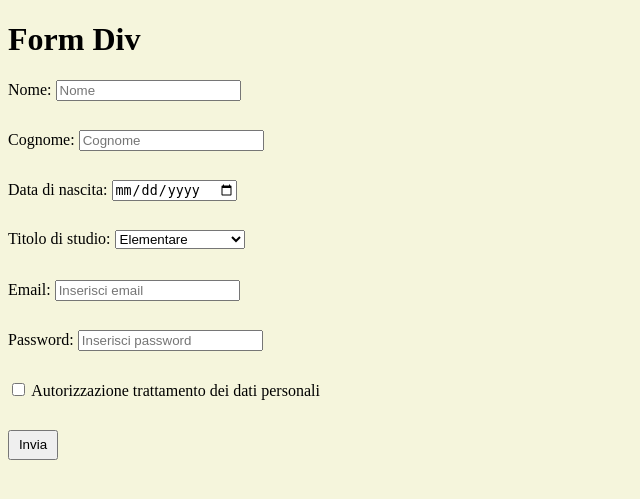
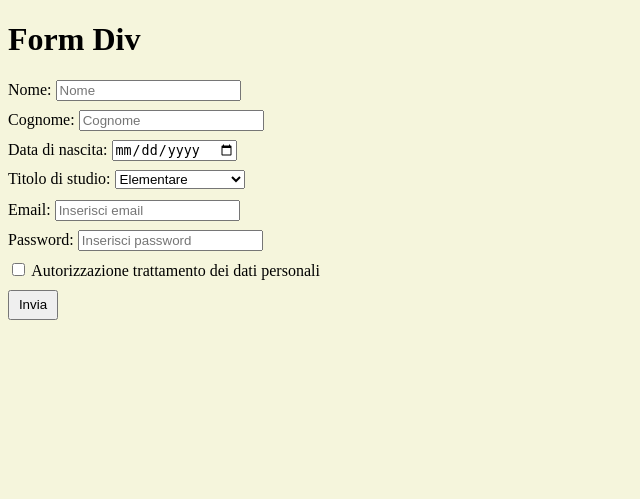
Before and after one commit to sidectrl/Steve-Jobs, a PHP site: page /idex.html in a window 1280 px wide. Shown: the top 499 px of the page, without its empty margins (0-640 px from the left). Run offline with PHP 8.4, Linux system fonts and the light colour scheme.

Commit message:
modifiche relative allo stile

```diff
--- a/Esercizi/Es2/idex.html
+++ b/Esercizi/Es2/idex.html
@@ -43,7 +43,7 @@
                 <label for="prsdata">Autorizzazione trattamento dei dati personali</label>
             </div>
             <div>
-                <button id="invio" name="invio" action style="height: 30px; width:50px;">Invia</button>
+                <button id="invio" name="invio" >Invia</button>
             </div>
         </form>
     </body>
--- a/Esercizi/Es2/style.css
+++ b/Esercizi/Es2/style.css
@@ -2,5 +2,10 @@ body{
     background-color: beige;
 }
 div{
-    height: 50px;
+    height: 30px;
 }
+
+button{
+    height: 30px;
+    width:50px;
+}
```
